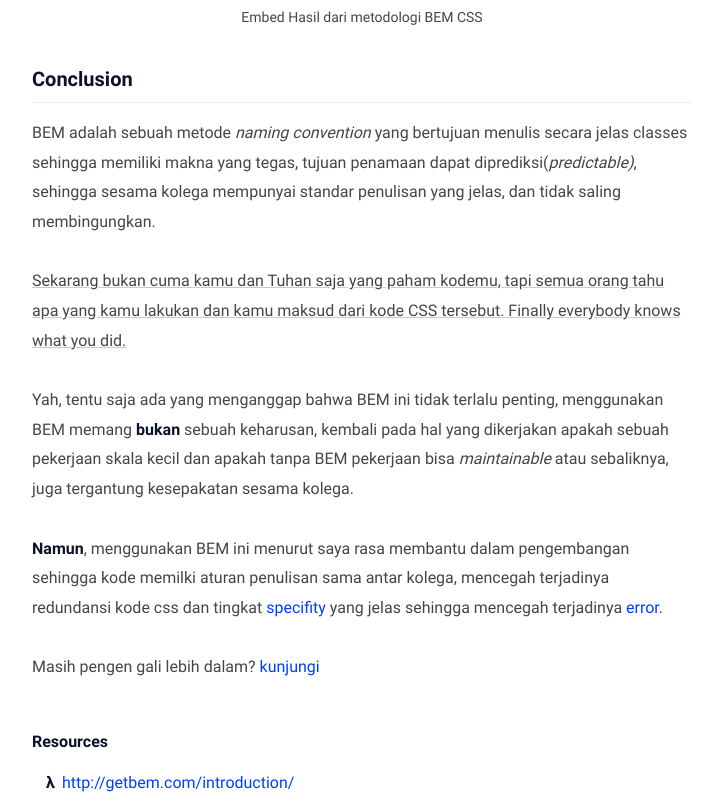
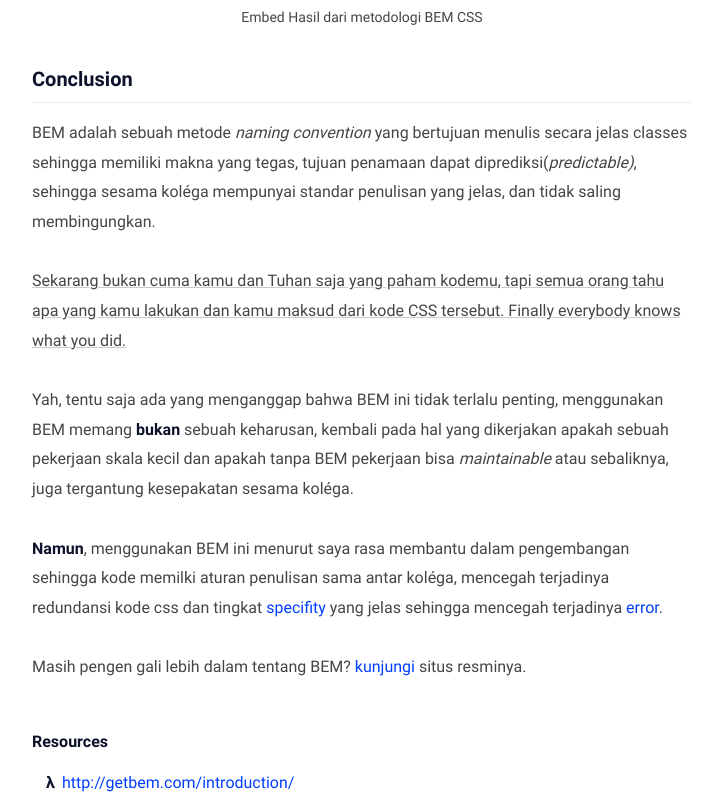
Before and after one commit to piharpi/piharpi.com, a Jekyll site: the page built from _posts/metodologi-bem-css/2020-04-26-metodologi-bem-css.md, in a window 1280 px wide and 900 px high, scrolled down 6167 px, cut to the strip 107-900 px from the top of the window. Shown: the whole strip, without its empty margins (278-1001 px from the left). Built offline with Jekyll 4.4.1, drawn with Linux system fonts in a browser that asks for light colours; some of the changed text lies outside the part shown.

Commit message:
fix typo

````diff
--- a/_posts/metodologi-bem-css/2020-04-26-metodologi-bem-css.md
+++ b/_posts/metodologi-bem-css/2020-04-26-metodologi-bem-css.md
@@ -121,10 +121,10 @@
 }
 ```
 
-Implementasi pada HTML, bisa ditebak apa yang terjadi dengan `.card__avatar--circle`? dapat dijelaskan bahwa `.--circle` akan mengubah elemen `.__avatar` yang dimiliki oleh block `.card` menjadi bulat, cukup meaningful bukan?
+Implementasi class selector yang sudah dibuat pada HTML, bisa ditebak apa yang terjadi dengan `.card__avatar--circle`? dapat dijelaskan bahwa modifier `--circle` akan mengubah element `__avatar` yang dimiliki oleh block `.card` menjadi berbentuk bulat, cukup _meaningful_ bukan?
 
 ```html
-<!-- Block .card sebuah component card -->
+<!-- Block .card sebuah inti component card -->
 <div class="card">
   <!-- Element .card__background bagian dari block .card -->
   <div class="card__background"></div>
@@ -190,16 +190,16 @@
 
 ### Conclusion
 
-BEM adalah sebuah metode _naming convention_ yang bertujuan menulis secara jelas classes sehingga memiliki makna yang tegas, tujuan penamaan dapat diprediksi(_predictable)_, sehingga sesama kolega mempunyai standar penulisan yang jelas, dan tidak saling membingungkan.
+BEM adalah sebuah metode _naming convention_ yang bertujuan menulis secara jelas classes sehingga memiliki makna yang tegas, tujuan penamaan dapat diprediksi(_predictable)_, sehingga sesama koléga mempunyai standar penulisan yang jelas, dan tidak saling membingungkan.
 
 <u>Sekarang bukan cuma kamu dan Tuhan saja yang paham kodemu, tapi semua orang tahu apa yang kamu lakukan dan kamu maksud dari kode CSS tersebut. Finally everybody knows what you did.</u>
 
-Yah, tentu saja ada yang menganggap bahwa BEM ini tidak terlalu penting, menggunakan BEM memang **bukan** sebuah keharusan, kembali pada hal yang dikerjakan apakah sebuah pekerjaan skala kecil dan apakah tanpa BEM pekerjaan bisa _maintainable_ atau sebaliknya, juga tergantung kesepakatan sesama kolega.
+Yah, tentu saja ada yang menganggap bahwa BEM ini tidak terlalu penting, menggunakan BEM memang **bukan** sebuah keharusan, kembali pada hal yang dikerjakan apakah sebuah pekerjaan skala kecil dan apakah tanpa BEM pekerjaan bisa _maintainable_ atau sebaliknya, juga tergantung kesepakatan sesama koléga.
 
-**Namun**, menggunakan BEM ini menurut saya rasa membantu dalam pengembangan sehingga kode memilki aturan penulisan sama antar kolega, mencegah terjadinya redundansi kode css dan tingkat [specifity](https://specificity.keegan.st/) yang jelas sehingga mencegah terjadinya [error](https://www.phase2technology.com/blog/used-and-abused-css).
+**Namun**, menggunakan BEM ini menurut saya rasa membantu dalam pengembangan sehingga kode memilki aturan penulisan sama antar koléga, mencegah terjadinya redundansi kode css dan tingkat [specifity](https://specificity.keegan.st/) yang jelas sehingga mencegah terjadinya [error](https://www.phase2technology.com/blog/used-and-abused-css).
 
-Masih pengen gali lebih dalam? [kunjungi](https://en.bem.info/methodology/quick-start/)
-
+Masih pengen gali lebih dalam tentang BEM? [kunjungi](https://en.bem.info/methodology/quick-start/)
+situs resminya.
 
 ##### Resources
 
````
